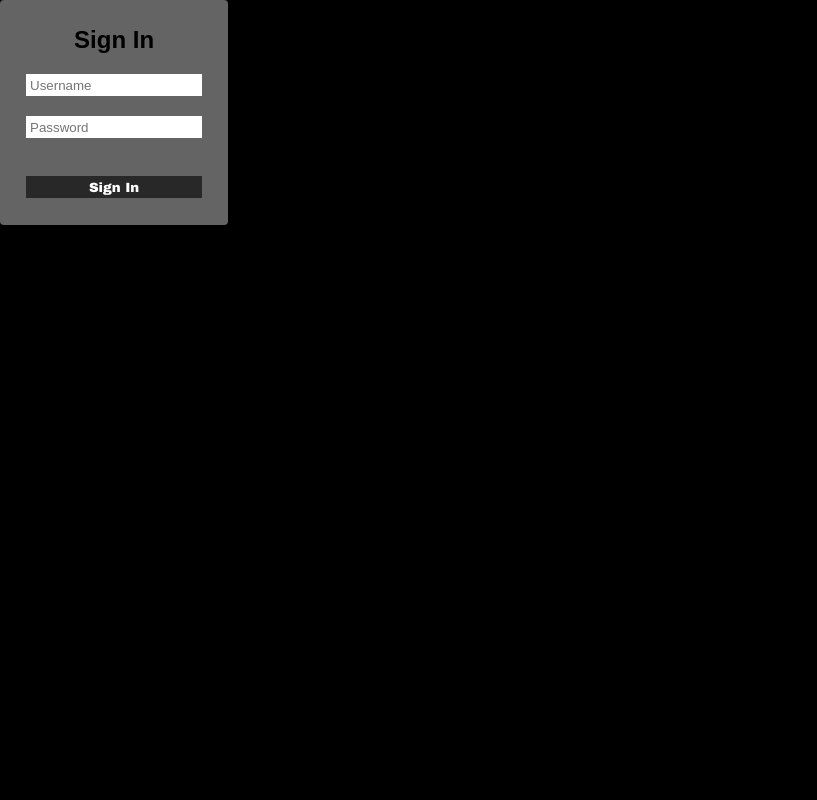
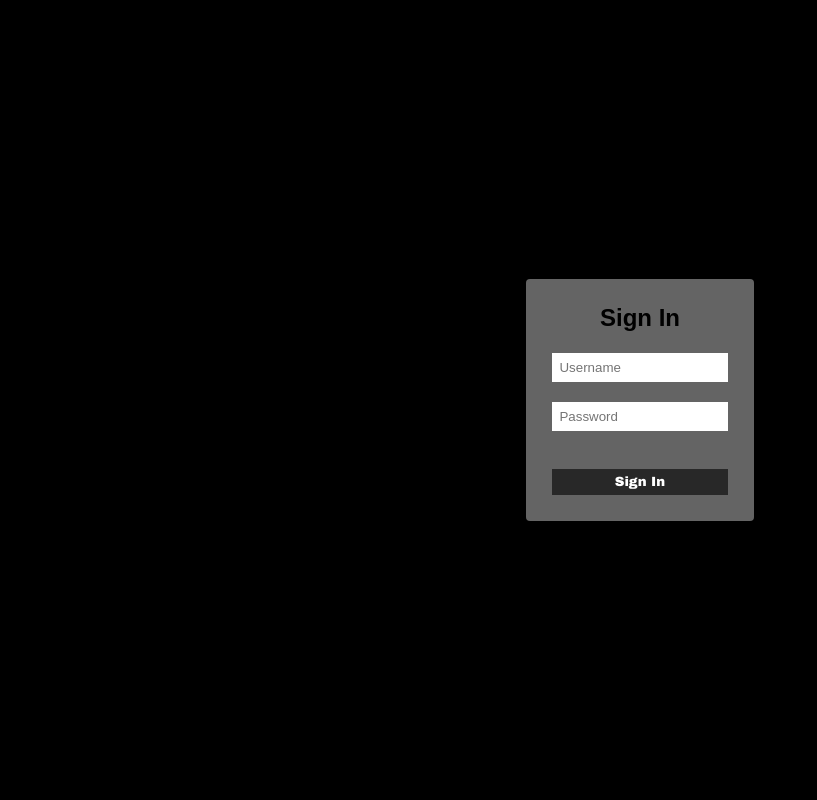
Before and after one commit to LABMATT/DownloadManager, a PHP site: page /login.php in a window 1280 px wide. Shown: the whole page, without its empty margins (0-817 px from the left). Run offline with PHP 8.4, Linux system fonts and the light colour scheme.

Commit message:
Remade Login Screen

```diff
--- a/assets/styles/login.css
+++ b/assets/styles/login.css
@@ -1,7 +1,14 @@
 body {
     margin: 0%;
+
+    width: 100%;
+    height: 100vh;
+
     display: flex;
-    justify-items: center;
+    flex-direction: column;
+    align-items: center;
+    justify-content: center;
+
 
     background-color: black;
     font-family: Arial;
@@ -11,6 +18,8 @@ body {
 #LoginDiv {
     display: flex;
     flex-direction: column;
+
+    align-content: center;
 
     background-color: rgb(100,100,100);
     padding: 2%;
@@ -28,7 +37,7 @@ form {
 }
 
 input {
-    padding: 2%;
+    padding: 4%;
     font-weight: 2em;
     margin: 0.5%;
     border: none;
@@ -39,14 +48,20 @@ input {
     background-color: rgb(40,40,40);
     color: white;
     font-family: "Arial Black";
-    padding: 2%;
+    padding: 3%;
     font-weight: 2em;
+    transition: 0.4s;
+}
+
+#submit:hover{
+    background: red;
 }
 
 #msg {
+    margin: 0%;
     display: none;
     background: red;
     color: white;
     font-family: Arial;
-    padding: 2%;
+    padding: 3%;
 }
--- a/login.php
+++ b/login.php
@@ -18,7 +18,7 @@
     <h2 id="title">Sign In</h2>
         <form action="/action_page.php">
             <input type="text" id="username" name="username" placeholder="Username"><br>
-            <input type="text" id="password" name="password" placeholder="Password"><br><br>
+            <input type="password" id="password" name="password" placeholder="Password"><br><br>
             <input id="submit" type="submit" value="Sign In">
         </form>
     <p id="msg">Error Loging In</p>
```
